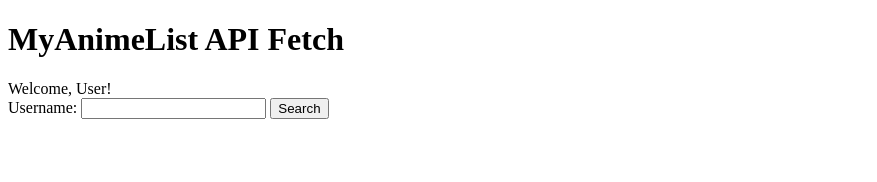
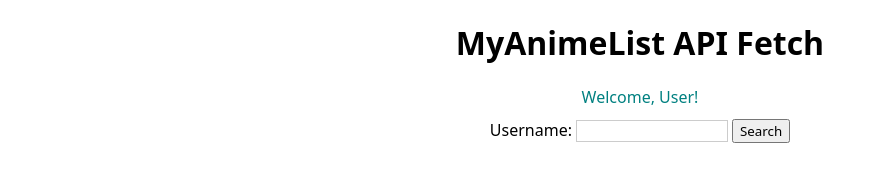
Before and after one commit to joeggi/seasonal-tracker, a plain HTML site: page templates/index.html in a window 1280 px wide. Shown: the whole page, without its empty margins (0-877 px from the left). Drawn offline with nearby package versions, Linux system fonts and the light colour scheme.

Commit message:
added basic css font and alignment styling

```diff
--- /dev/null
+++ b/static/css/main.css
@@ -0,0 +1,33 @@
+body,
+button,
+input[type="submit"] {
+    text-align: center;
+    font-family: system-ui, -apple-system, BlinkMacSystemFont, 'Segoe UI', Roboto, Oxygen, Ubuntu, Cantarell, 'Open Sans', 'Helvetica Neue', sans-serif
+}
+
+#search-container {
+    width: 30%;
+    margin: auto;
+}
+
+input[type="text"] {
+    width: 40%;
+    border: 1px solid #ccc;
+    box-sizing: border-box;
+    font-family: system-ui,
+        -apple-system,
+        BlinkMacSystemFont,
+        'Segoe UI',
+        Roboto,
+        Oxygen,
+        Ubuntu,
+        Cantarell,
+        'Open Sans',
+        'Helvetica Neue',
+        sans-serif
+}
+
+.welcome {
+    color: teal;
+    padding-bottom: 3%;
+}
--- a/templates/index.html
+++ b/templates/index.html
@@ -5,12 +5,14 @@
     <meta charset="UTF-8">
     <title>Data Display</title>
     <script src="/static/scripts/rendering.js"></script>
-    <script src="https://unpkg.com/vue@3"></script>
+    <link rel="stylesheet" type="text/css" href="../static/css/main.css">
+    <link href="https://fonts.googleapis.com/css2?family=VT323&display=swap" rel="stylesheet">
 </head>
 
 <body>
+    <div id="search-container">
         <h1>MyAnimeList API Fetch</h1>
-    <div id="data-container">
+        <div class="welcome">
             Welcome, User!
         </div>
         <div id="username"></div>
@@ -19,6 +21,7 @@
             <input type="text" id="query" name="query" required>
             <input type="submit" value="Search">
         </form>
+    </div>
 </body>
 
 </html>
```
Also changed, not shown: templates/userdata.html (+2 -1 lines). Lines whose indentation alone changed are shown as unchanged.
